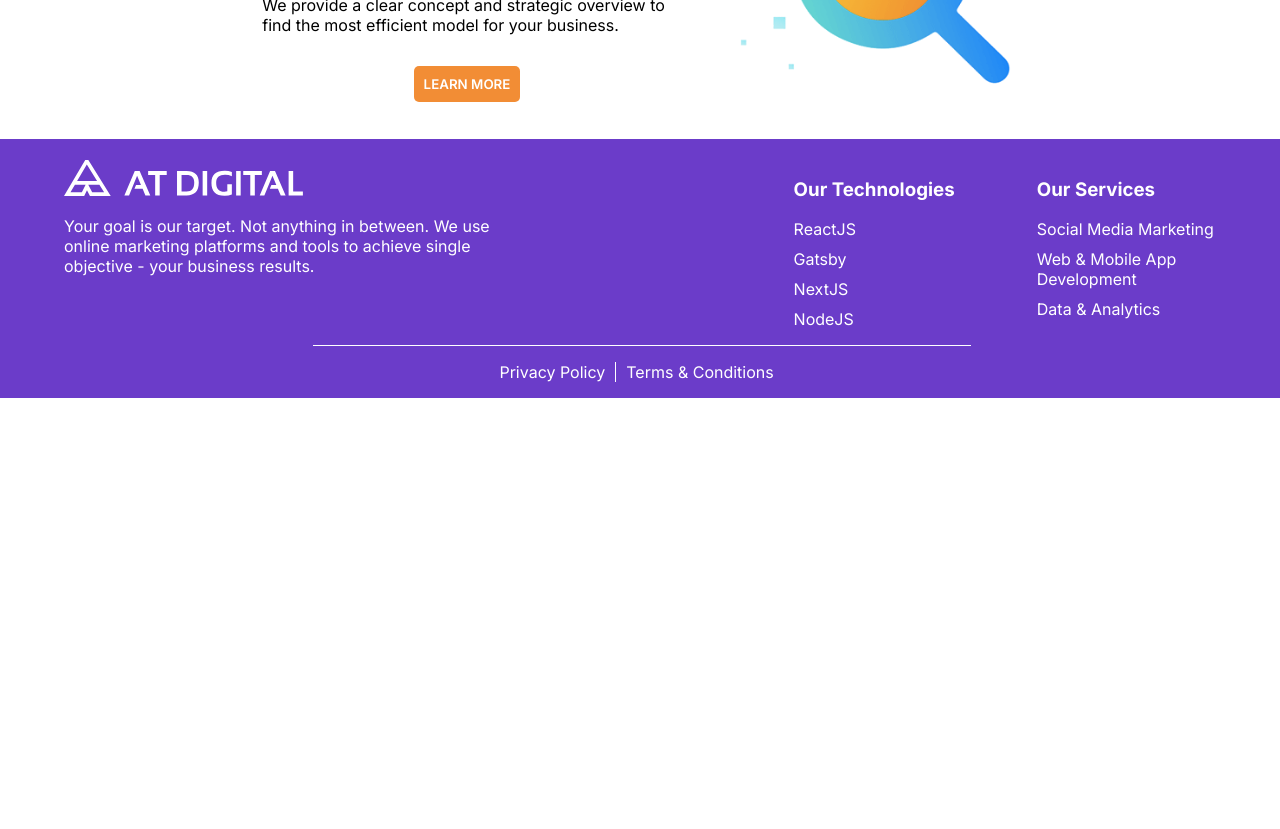
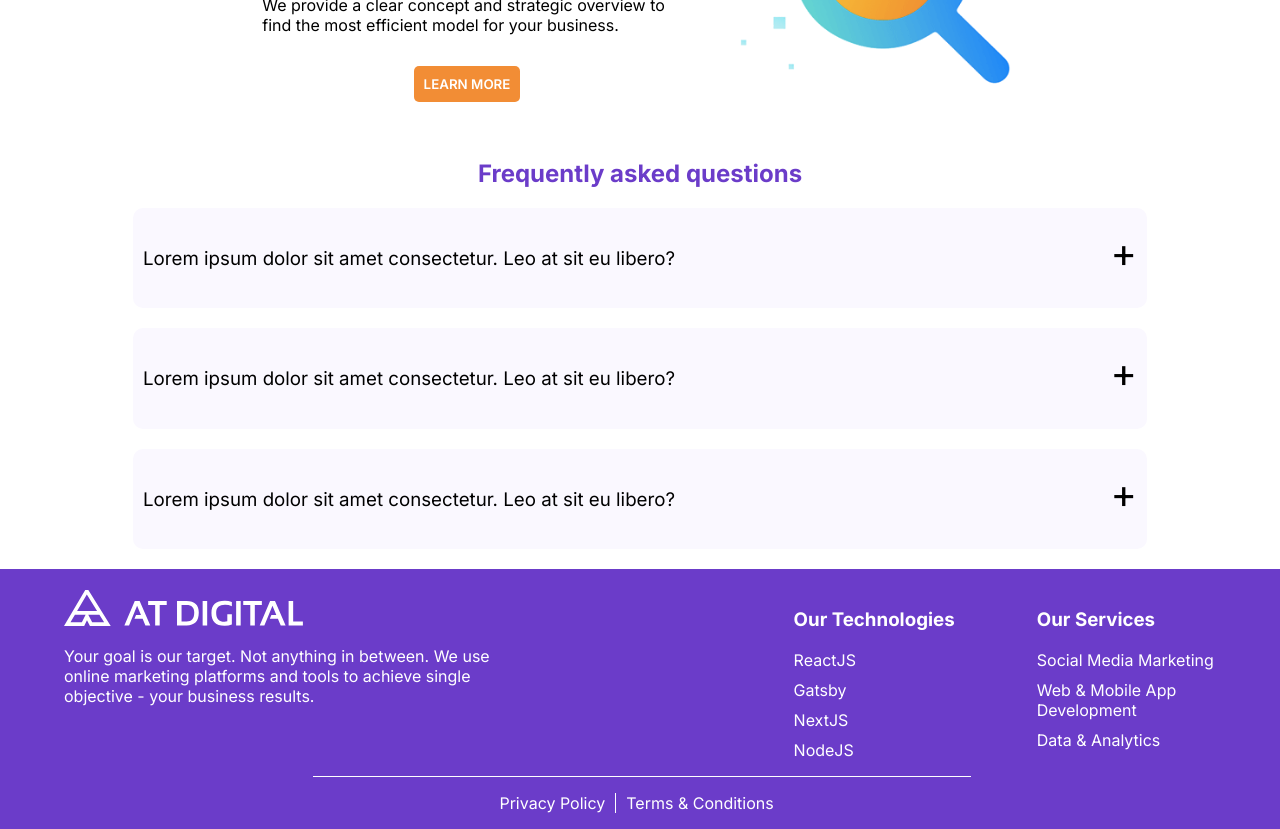
Before and after one commit to Dreadlock0926/AT-Digital, a React (Vite) app in the folder at-digital-test/: page / in a window 1280 px wide. Shown: the part 1240-2069 px from the top of the page. Before the commit the page ends 1638 px from the top, so only its background shows below. Built offline with nearby package versions, Linux system fonts and the light colour scheme.

Commit message:
FAQ tab added

```diff
--- a/at-digital-test/src/App.css
+++ b/at-digital-test/src/App.css
@@ -58,6 +58,15 @@ body {
   color: black;
 }
 
+.faq {
+  width: 80%;
+}
+
+.faq h2 {
+  color: #6b3cc9;
+  text-align: center;
+}
+
 .hero {
   background-image: url("./assets/hero.jpg");
   width: 100%;
--- a/at-digital-test/src/App.tsx
+++ b/at-digital-test/src/App.tsx
@@ -4,6 +4,7 @@ import "./App.css";
 import content1 from "./assets/content1.png";
 import content2 from "./assets/content2.png";
 import GeneralButton from "./components/GeneralButton";
+import QuestionContainer from "./components/QuestionContainer";
 
 function App() {
   return (
@@ -47,7 +48,12 @@ function App() {
               <GeneralButton text={"Learn more"} />
             </div>
           </div>
-          <div className="faq"></div>
+          <div className="faq">
+            <h2>Frequently asked questions</h2>
+            <QuestionContainer />
+            <QuestionContainer />
+            <QuestionContainer />
+          </div>
         </div>
       </div>
       <Footer />
--- /dev/null
+++ b/at-digital-test/src/components/QuestionContainer.css
@@ -0,0 +1,33 @@
+.question {
+ background-color: #FAF8FF;
+ color: black;
+ padding-inline: 10px;
+ padding-block: 20px;
+ margin-inline: 5px;
+ margin-block: 20px;
+ border-radius: 10px;
+}
+
+.qs-h3 {
+    color: black;
+    font-weight: 400;
+    width: 80%;
+}
+
+.purple {
+    color: #6B3CC9;
+}
+
+.ques-toggler {
+    display: flex;
+    justify-content: space-between;
+}
+
+.toggle {
+    font-size: 2.5rem;
+    cursor: pointer;
+}
+
+.ans-tex {
+    color: #6F6C90;
+}
--- /dev/null
+++ b/at-digital-test/src/components/QuestionContainer.tsx
@@ -0,0 +1,45 @@
+import "./QuestionContainer.css";
+import { useState, useRef, useEffect } from "react";
+
+function QuestionContainer() {
+  const [toggled, setToggled] = useState(false);
+
+  const toggleRef = useRef<HTMLDivElement>(null);
+  const titleRef = useRef<HTMLHeadingElement>(null);
+
+  const toggleAnswer = () => {
+    setToggled(!toggled);
+  };
+
+  useEffect(() => {
+    if (toggled) {
+      titleRef.current?.classList.add("purple");
+      toggleRef.current?.classList.add("purple");
+    } else {
+      titleRef.current?.classList.remove("purple");
+      toggleRef.current?.classList.remove("purple");
+    }
+  }, [toggled]);
+
+  return (
+    <div className="question">
+      <div className="ques-toggler">
+        <h3 ref={titleRef} className="qs-h3">
+          Lorem ipsum dolor sit amet consectetur. Leo at sit eu libero?
+        </h3>
+        <div ref={toggleRef} onClick={toggleAnswer} className="toggle">
+          +
+        </div>
+      </div>
+      {toggled && (
+        <div className="ans-tex">
+          Lorem ipsum dolor sit amet consectetur. Faucibus commodo suscipit id
+          ipsum. Elementum ultrices nulla faucibus odio est sed aliquam. Sapien
+          massa morbi risus sagittis tortor integer.
+        </div>
+      )}
+    </div>
+  );
+}
+
+export default QuestionContainer;
```
